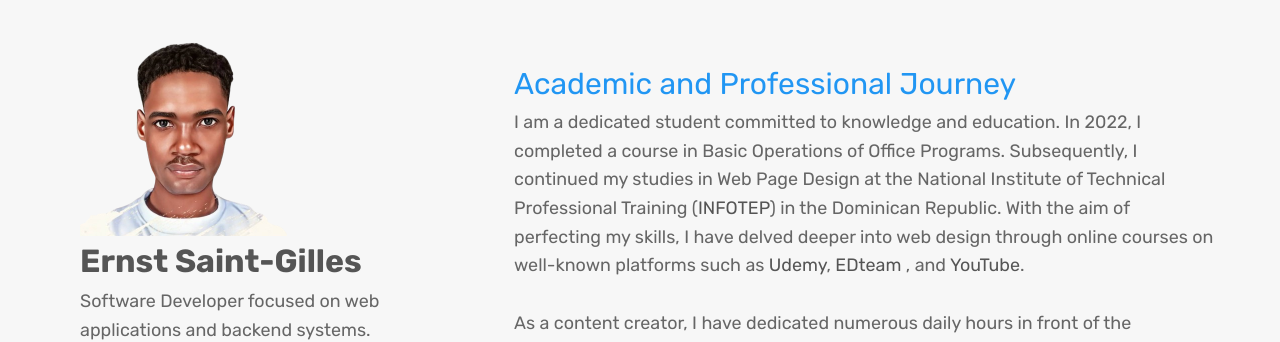
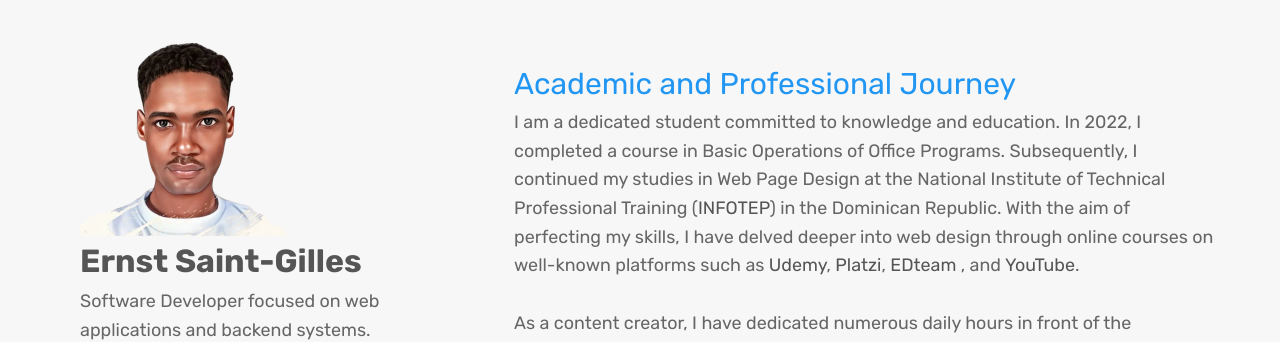
Before and after one commit to ernstudy/web-portfolio, a Next.js app: page /education in a window 1280 px wide. Shown: the top 342 px of the page. Built offline with nearby package versions, Linux system fonts and the light colour scheme.

Commit message:
feat: add Platzi link to education section

```diff
--- a/app/education/EducationInfo.jsx
+++ b/app/education/EducationInfo.jsx
@@ -31,6 +31,15 @@ export default function EducationInfo() {
           Udemy
         </a>
         ,{" "}
+           <a
+          href="https://platzi.com"
+          target="_blank"
+          rel="noopener noreferrer"
+          className={styles.link}
+        >
+          Platzi
+        </a>
+        ,{" "}
         <a
           href="https://ed.team"
           target="_blank"
```
